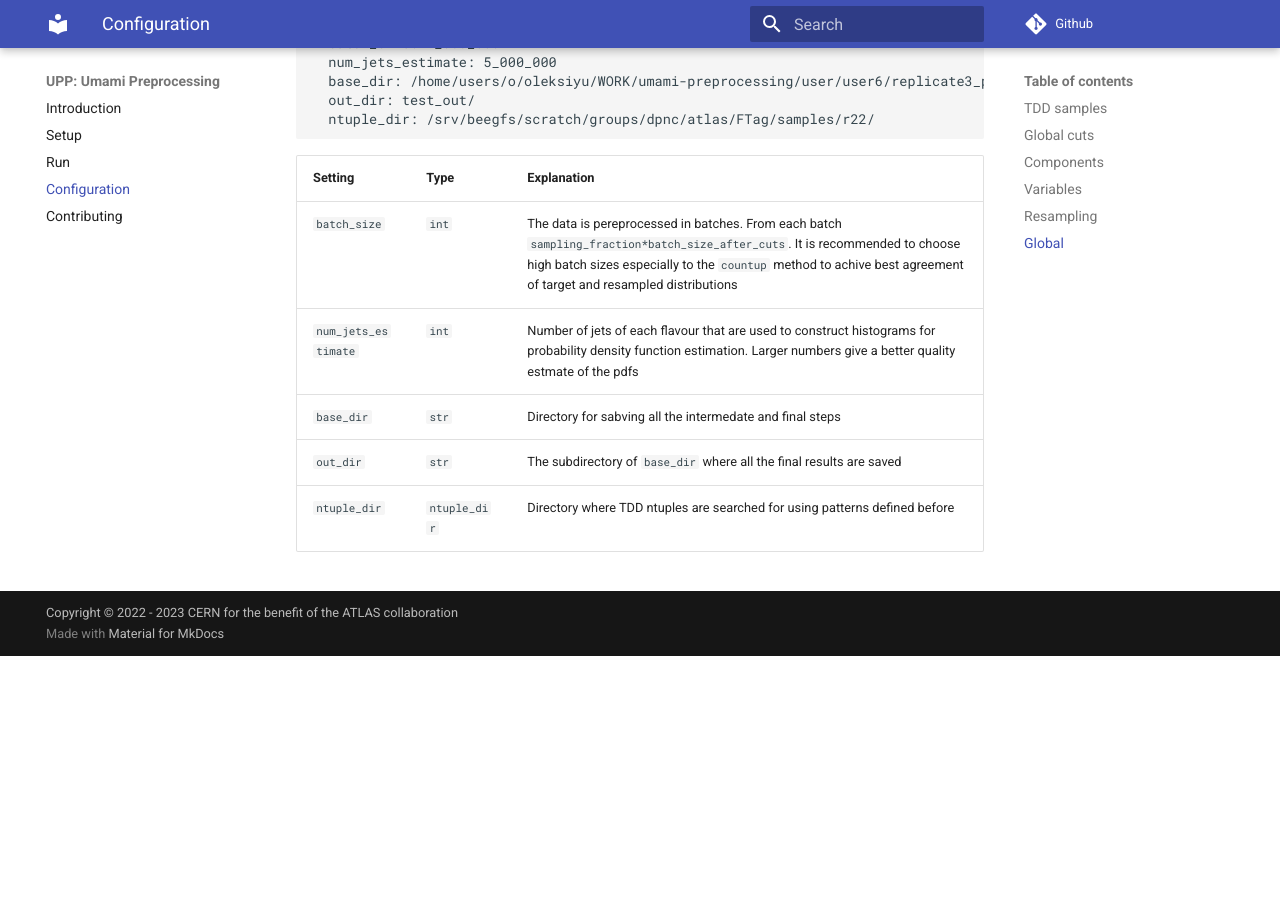
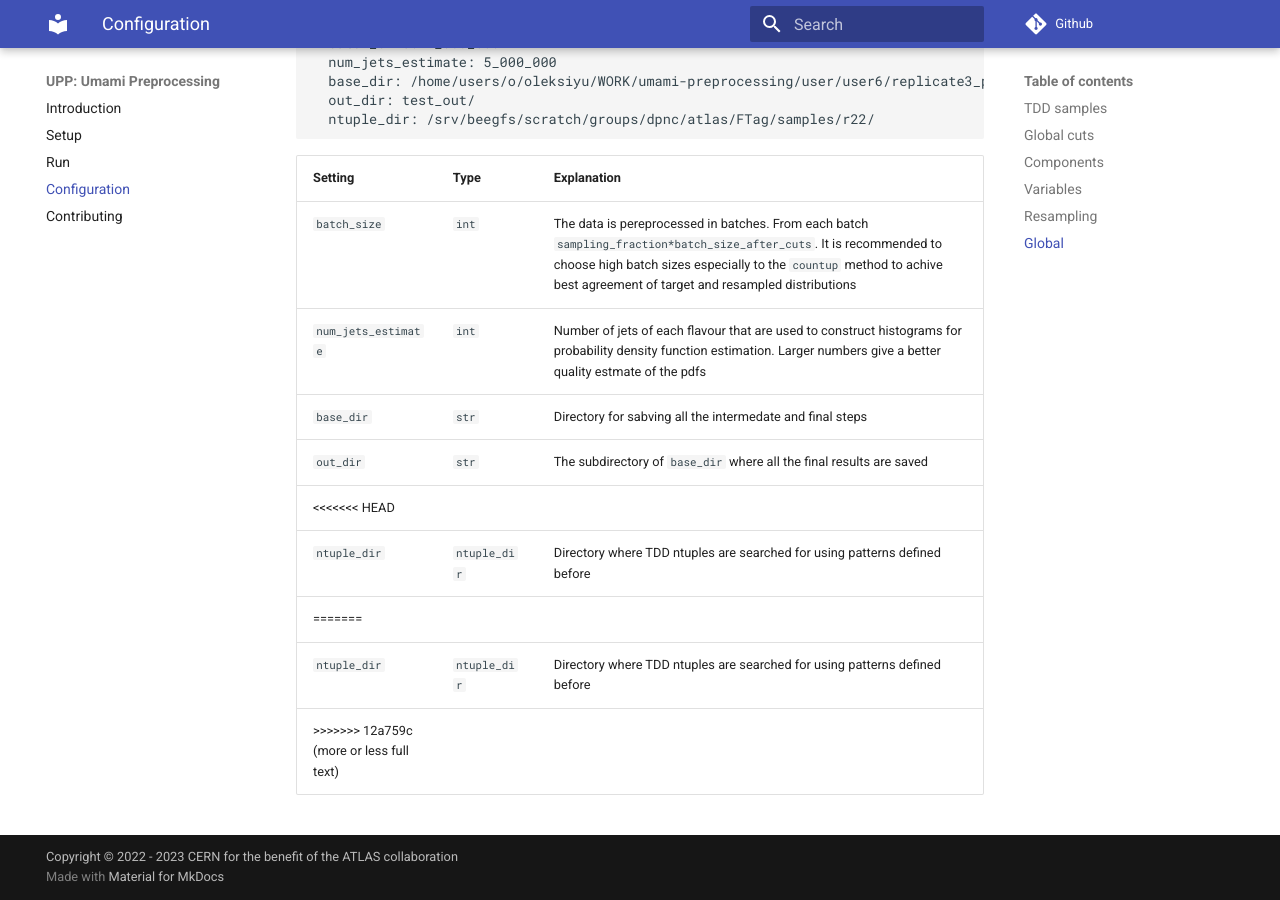
Before and after one commit to umami-hep/umami-preprocessing, an MkDocs documentation site: the page built from docs/configuration.md, in a window 1280 px wide and 900 px high, scrolled down 5314 px. Built offline with MkDocs 1.6.1 and Material for MkDocs 9.7.7, drawn with Linux system fonts in a browser that asks for light colours; comment, search, counter and statistics services are not loaded; before the commit the page ends 5970 px from its top, so only the background shows below that.

Commit message:
more or less full text
			#	modified:   upp/classes/components.py

```diff
--- a/docs/configuration.md
+++ b/docs/configuration.md
@@ -209,4 +209,8 @@ global:
 |`num_jets_estimate`|`int`| Number of jets of each flavour that are used to construct histograms for probability density function estimation. Larger numbers give a better quality estmate of the pdfs|
 |`base_dir`|`str`| Directory for sabving all the intermedate and final steps  |
 |`out_dir`|`str`| The subdirectory of `base_dir` where all the final results are saved |
+<<<<<<< HEAD
 |`ntuple_dir`|`ntuple_dir`| Directory where TDD ntuples are searched for using patterns defined before|
+=======
+|`ntuple_dir`|`ntuple_dir`| Directory where TDD ntuples are searched for using patterns defined before|
+>>>>>>> 12a759c (more or less full text)
```
Also changed, not shown: docs/setup.md (+2 -2 lines), 1 other file.
